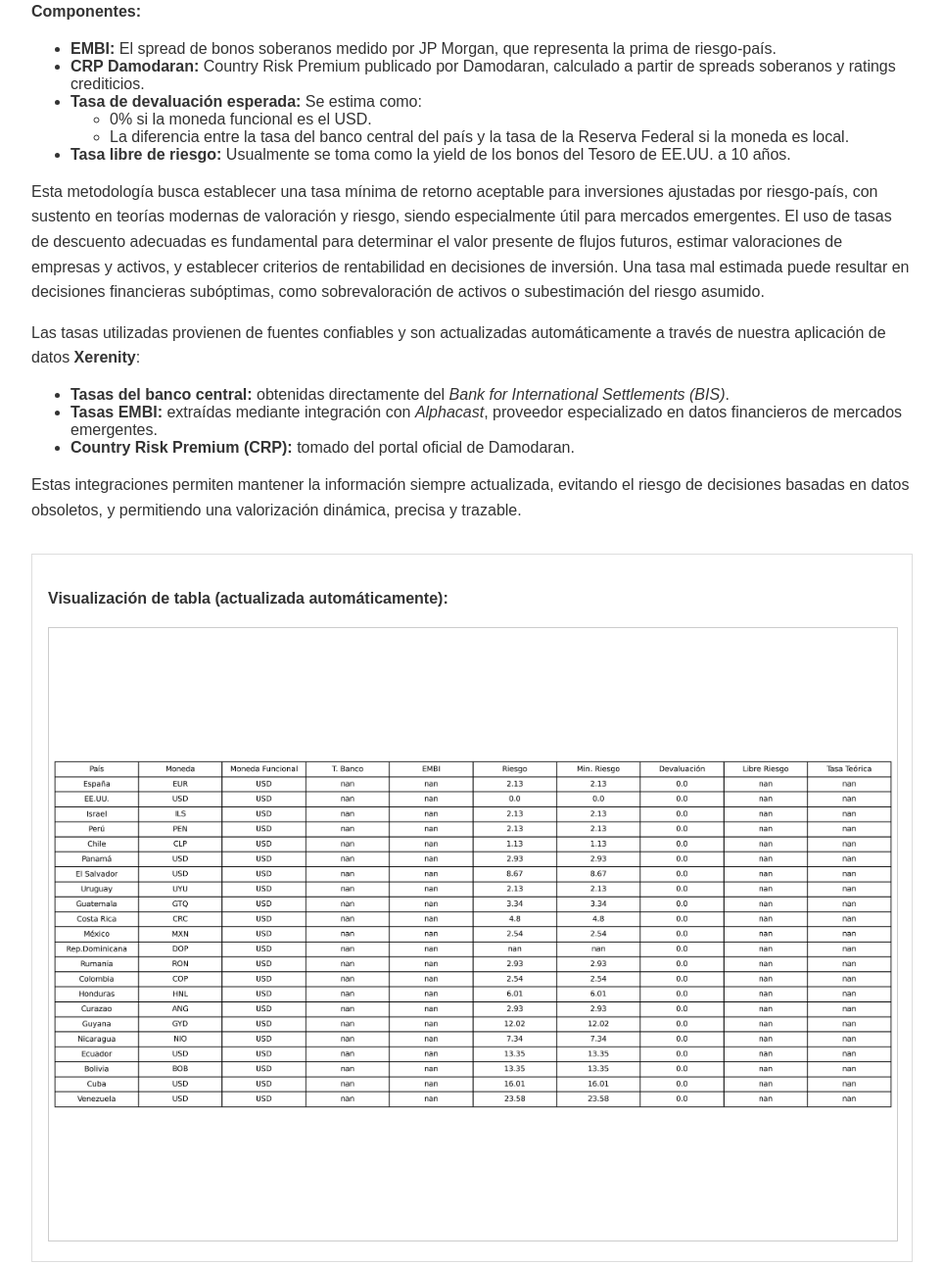
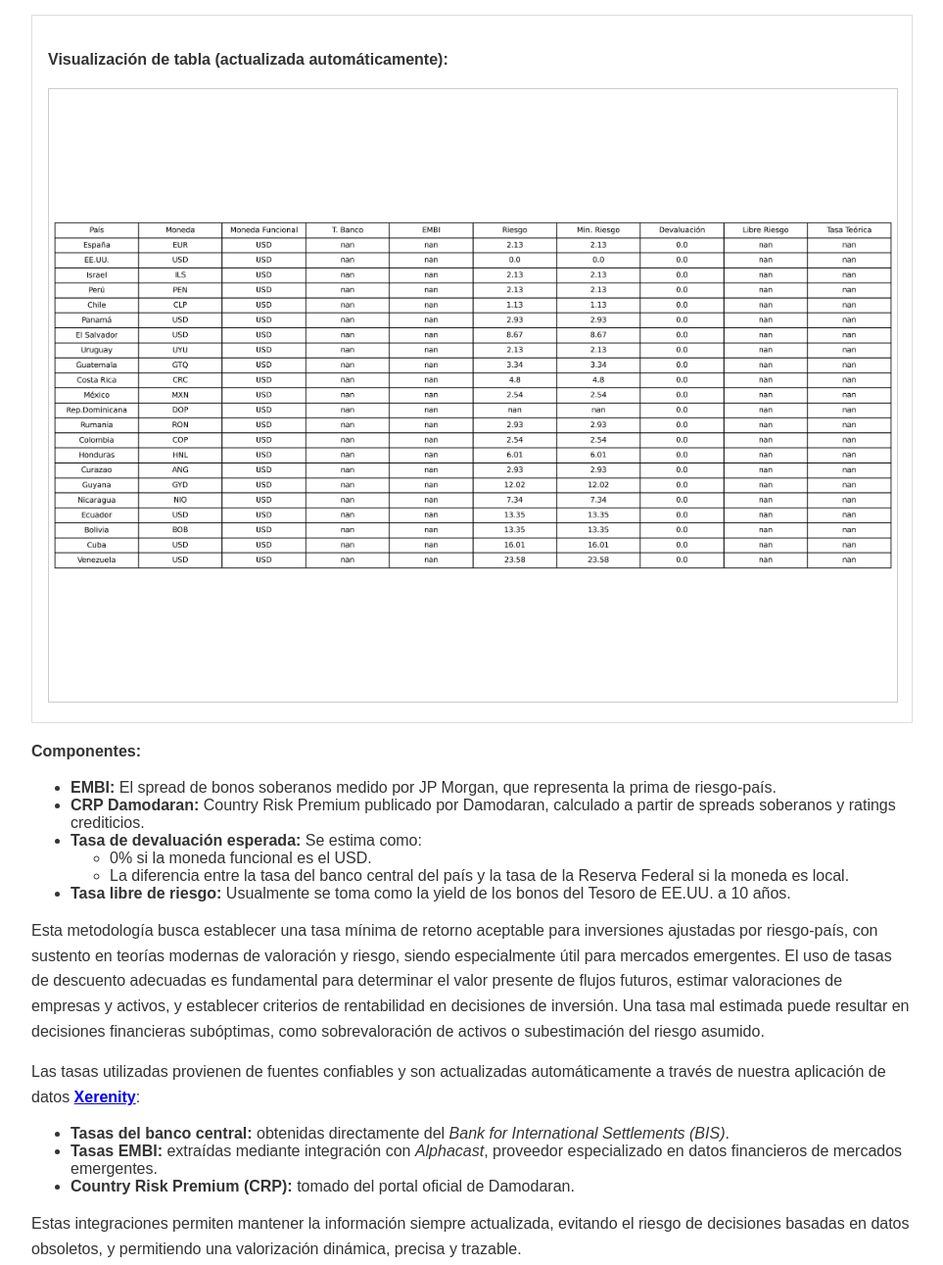
Before and after one commit to avelezsaffon/saman_super, a plain HTML site: page index.html in a window 1280 px wide. Shown: the part 341-1632 px from the top of the page at 98% size, without its empty margins (158-1121 px from the left). Drawn offline with nearby package versions, Linux system fonts and the light colour scheme.

Commit message:
Update index.html

```diff
--- a/index.html
+++ b/index.html
@@ -47,12 +47,16 @@
   <div class="container">
     <h1>Tasa Teórica de Descuento</h1>
     <p>
-      La Tasa Teórica de Descuento es un indicador desarrollado para evaluar el rendimiento exigido a una inversión en mercados internacionales, combinando componentes de riesgo-país, riesgo cambiario y el retorno libre de riesgo. Su construcción está basada en la metodología de <strong>Aswath Damodaran</strong>, profesor de Finanzas en NYU Stern, según lo documentado en su sitio oficial:
-      <a href="https://pages.stern.nyu.edu/~adamodar/New_Home_Page/datafile/ctryprem.html" target="_blank">Country Risk Premiums</a>.
+      La Tasa Teórica de Descuento es un indicador desarrollado para evaluar el rendimiento exigido a una inversión en mercados internacionales, combinando componentes de riesgo-país, riesgo cambiario y el retorno libre de riesgo. Se guía de la metodología de <strong>Aswath Damodaran</strong>, profesor de Finanzas en NYU Stern, y utiliza sus estimaciones de <a href="https://pages.stern.nyu.edu/~adamodar/New_Home_Page/datafile/ctryprem.html" target="_blank">Country Risk Premiums</a>.
     </p>
 
     <div class="formula">
       Tasa Teórica de Descuento = min(EMBI, CRP Damodaran) + Tasa de devaluación esperada + Tasa libre de riesgo en USD
+    </div>
+
+    <div class="latex-table">
+      <p><strong>Visualización de tabla (actualizada automáticamente):</strong></p>
+      <img src="assets/tabla_teorica_descuento.jpg" alt="Tabla Tasa Teórica de Descuento" style="max-width: 100%; border: 1px solid #ccc;">
     </div>
 
     <p><strong>Componentes:</strong></p>
@@ -73,7 +77,7 @@
     </p>
 
     <p>
-      Las tasas utilizadas provienen de fuentes confiables y son actualizadas automáticamente a través de nuestra aplicación de datos <strong>Xerenity</strong>:
+      Las tasas utilizadas provienen de fuentes confiables y son actualizadas automáticamente a través de nuestra aplicación de datos <strong><a href="https://xerenity.co" target="_blank">Xerenity</a></strong>:
     </p>
     <ul>
       <li><strong>Tasas del banco central:</strong> obtenidas directamente del <em>Bank for International Settlements (BIS)</em>.</li>
@@ -84,11 +88,6 @@
     <p>
       Estas integraciones permiten mantener la información siempre actualizada, evitando el riesgo de decisiones basadas en datos obsoletos, y permitiendo una valorización dinámica, precisa y trazable.
     </p>
-
-    <div class="latex-table">
-  <p><strong>Visualización de tabla (actualizada automáticamente):</strong></p>
-  <img src="assets\tabla_teorica_descuento.jpg" alt="Tabla Tasa Teórica de Descuento" style="max-width: 100%; border: 1px solid #ccc;">
-</div>
   </div>
 </body>
 </html>
```
